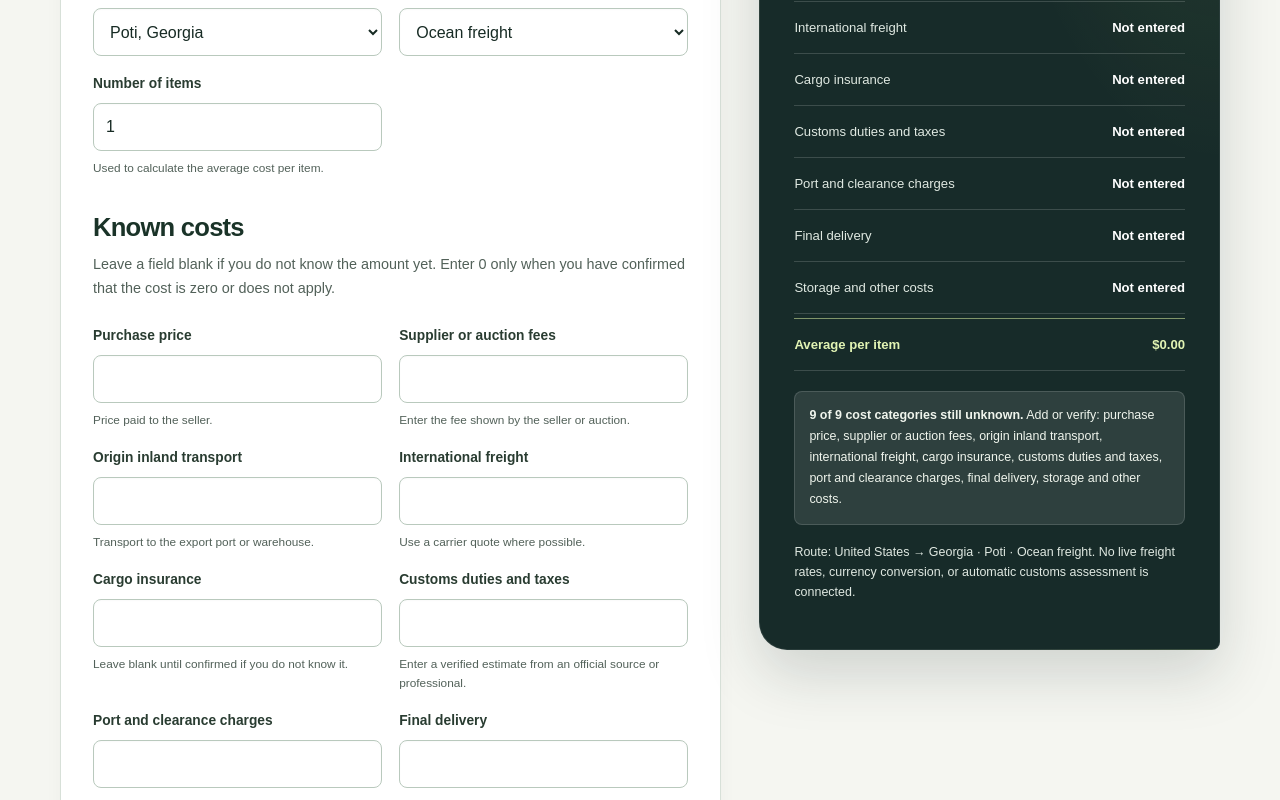
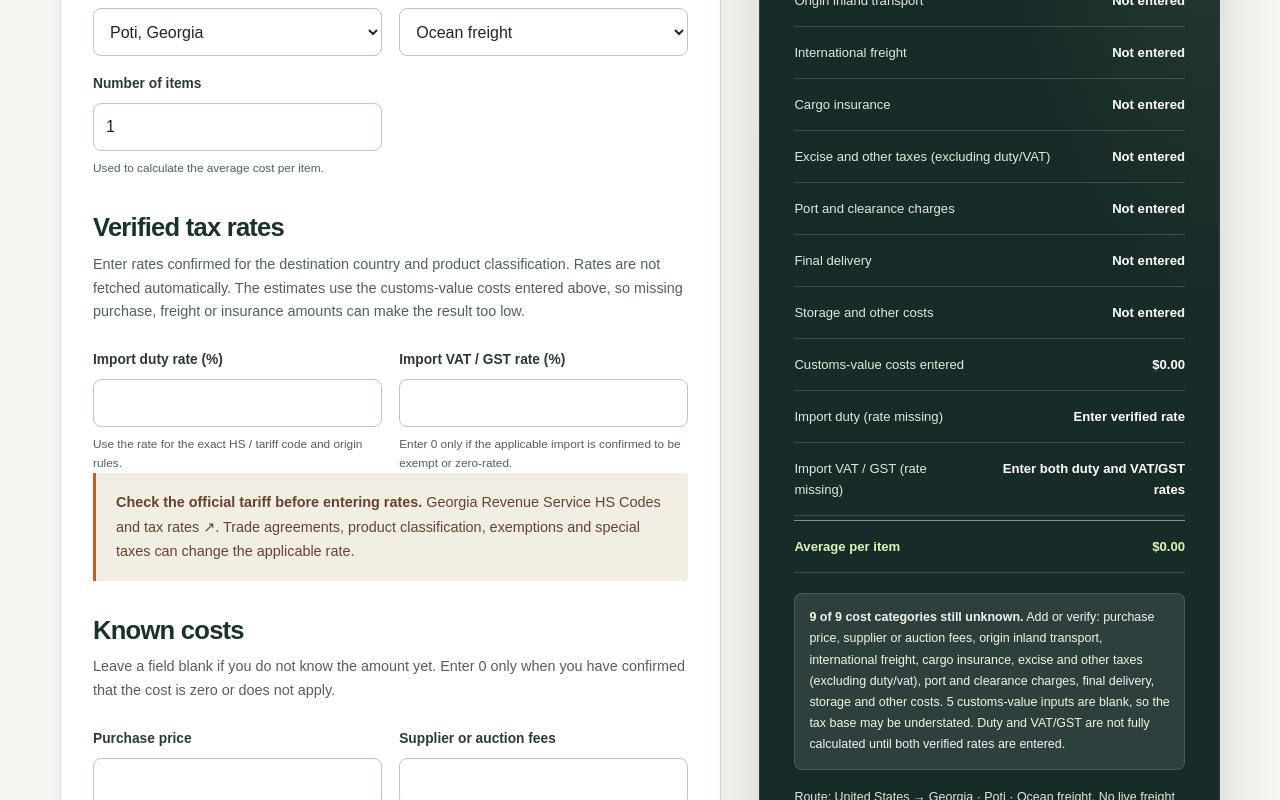
Before and after one commit to GIORGIO2032Q4E/portavero, a Next.js app: page /calculator in a window 1280 px wide. Shown: the part 880-1680 px from the top of the page. Built offline with nearby package versions, Linux system fonts and the light colour scheme; no server answers.

Commit message:
Add rate-based import duty and VAT estimates

```diff
--- a/src/app/calculator/page.tsx
+++ b/src/app/calculator/page.tsx
@@ -8,7 +8,7 @@ type Currency = "USD" | "EUR" | "GBP" | "GEL" | "JPY";
 type CostKey = "purchase" | "supplier" | "inland" | "freight" | "insurance" | "customs" | "port" | "delivery" | "other";
 
 type CostValues = Record<CostKey, number | null>;
-type SavedEstimate = { id: number; name: string; savedAt: string; currency: Currency; category: string; origin: string; destination: string; destinationPort: string; shippingMethod: string; quantity: number; costs: CostValues };
+type SavedEstimate = { id: number; name: string; savedAt: string; currency: Currency; category: string; origin: string; destination: string; destinationPort: string; shippingMethod: string; quantity: number; costs: CostValues; dutyRate?: number | null; vatRate?: number | null };
 
 const costFields: { key: CostKey; label: string; hint: string }[] = [
   { key: "purchase", label: "Purchase price", hint: "Price paid to the seller." },
@@ -16,7 +16,7 @@ const costFields: { key: CostKey; label: string; hint: string }[] = [
   { key: "inland", label: "Origin inland transport", hint: "Transport to the export port or warehouse." },
   { key: "freight", label: "International freight", hint: "Use a carrier quote where possible." },
   { key: "insurance", label: "Cargo insurance", hint: "Leave blank until confirmed if you do not know it." },
-  { key: "customs", label: "Customs duties and taxes", hint: "Enter a verified estimate from an official source or professional." },
+  { key: "customs", label: "Excise and other taxes (excluding duty/VAT)", hint: "Enter verified excise or other taxes here. Do not include the import duty or VAT calculated below." },
   { key: "port", label: "Port and clearance charges", hint: "Destination handling, broker and documentation fees." },
   { key: "delivery", label: "Final delivery", hint: "Transport from the port to the final destination." },
   { key: "other", label: "Storage and other costs", hint: "Any additional known expense." }
@@ -88,6 +88,8 @@ export default function CalculatorPage() {
   const [destinationPort, setDestinationPort] = useState("Poti");
   const [shippingMethod, setShippingMethod] = useState("Ocean freight");
   const [quantity, setQuantity] = useState(1);
+  const [dutyRate, setDutyRate] = useState<number | null>(null);
+  const [vatRate, setVatRate] = useState<number | null>(null);
   const [costs, setCosts] = useState<CostValues>(emptyCosts);
   const [estimateName, setEstimateName] = useState("");
   const [savedEstimates, setSavedEstimates] = useState<SavedEstimate[]>([]);
@@ -118,7 +120,7 @@ export default function CalculatorPage() {
       setSaveMessage("Enter a name for this estimate first.");
       return;
     }
-    const snapshot: SavedEstimate = { id: Date.now(), name, savedAt: new Date().toISOString(), currency, category, origin, destination, destinationPort, shippingMethod, quantity, costs: { ...costs } };
+    const snapshot: SavedEstimate = { id: Date.now(), name, savedAt: new Date().toISOString(), currency, category, origin, destination, destinationPort, shippingMethod, quantity, costs: { ...costs }, dutyRate, vatRate };
     persistEstimates([snapshot, ...savedEstimates].slice(0, 10));
     setEstimateName("");
     setSaveMessage("Estimate saved in this browser.");
@@ -139,6 +141,8 @@ export default function CalculatorPage() {
     setShippingMethod(saved.shippingMethod);
     setQuantity(saved.quantity);
     setCosts(saved.costs);
+    setDutyRate(saved.dutyRate ?? null);
+    setVatRate(saved.vatRate ?? null);
     setSaveMessage(`Loaded “${saved.name}”.`);
   }
 
@@ -150,13 +154,26 @@ export default function CalculatorPage() {
     const enteredCosts = costFields.filter(({ key }) => costs[key] !== null);
     const knownSubtotal = enteredCosts.reduce((sum, { key }) => sum + (costs[key] ?? 0), 0);
     const unknownCosts = costFields.filter(({ key }) => costs[key] === null);
+    const customsValueKeys: CostKey[] = ["purchase", "supplier", "inland", "freight", "insurance"];
+    const customsValue = customsValueKeys.reduce((sum, key) => sum + (costs[key] ?? 0), 0);
+    const missingCustomsValue = customsValueKeys.filter((key) => costs[key] === null).length;
+    const importDuty = dutyRate === null ? null : customsValue * dutyRate / 100;
+    const importVat = dutyRate === null || vatRate === null
+      ? null
+      : (customsValue + (importDuty ?? 0) + (costs.customs ?? 0)) * vatRate / 100;
+    const estimatedTotal = knownSubtotal + (importDuty ?? 0) + (importVat ?? 0);
     return {
       knownSubtotal,
       unknownCosts,
       enteredCount: enteredCosts.length,
-      perItem: quantity > 0 ? knownSubtotal / quantity : knownSubtotal
+      customsValue,
+      missingCustomsValue,
+      importDuty,
+      importVat,
+      estimatedTotal,
+      perItem: quantity > 0 ? estimatedTotal / quantity : estimatedTotal
     };
-  }, [costs, quantity]);
+  }, [costs, quantity, dutyRate, vatRate]);
 
   function updateCost(key: CostKey, value: number | null) {
     setCosts((current) => ({ ...current, [key]: value }));
@@ -171,6 +188,8 @@ export default function CalculatorPage() {
     setShippingMethod("Ocean freight");
     setQuantity(1);
     setCosts(emptyCosts);
+    setDutyRate(null);
+    setVatRate(null);
   }
 
   function changeCurrency(nextCurrency: Currency) {
@@ -244,6 +263,15 @@ export default function CalculatorPage() {
               </div>
               <NumberField id="quantity" label="Number of items" value={quantity} onChange={(value) => setQuantity(Math.max(1, Math.round(value ?? 1)))} hint="Used to calculate the average cost per item." />
             </div>
+            <h2 style={{ marginTop: 34 }}>Verified tax rates</h2>
+            <p className="panel-intro">Enter rates confirmed for the destination country and product classification. Rates are not fetched automatically. The estimates use the customs-value costs entered above, so missing purchase, freight or insurance amounts can make the result too low.</p>
+            <div className="form-grid">
+              <NumberField id="duty-rate" label="Import duty rate (%)" value={dutyRate} onChange={(value) => setDutyRate(value === null ? null : Math.min(100, value))} hint="Use the rate for the exact HS / tariff code and origin rules." />
+              <NumberField id="vat-rate" label="Import VAT / GST rate (%)" value={vatRate} onChange={(value) => setVatRate(value === null ? null : Math.min(100, value))} hint="Enter 0 only if the applicable import is confirmed to be exempt or zero-rated." />
+            </div>
+            <div className="notice">
+              <strong>Check the official tariff before entering rates.</strong> {destination.trim().toLowerCase() === "georgia" ? <a href="https://www.rs.ge/CommodityCodes-en" target="_blank" rel="noreferrer">Georgia Revenue Service HS Codes and tax rates ↗</a> : <a href="https://www.wcoomd.org/en/topics/nomenclature/resources/national-and-international-customs-tariff/national-tariff" target="_blank" rel="noreferrer">WCO directory of national customs tariffs ↗</a>}. Trade agreements, product classification, exemptions and special taxes can change the applicable rate.
+            </div>
             <h2 style={{ marginTop: 34 }}>Known costs</h2>
             <p className="panel-intro">Leave a field blank if you do not know the amount yet. Enter 0 only when you have confirmed that the cost is zero or does not apply.</p>
             <div className="form-grid">
@@ -284,9 +312,9 @@ export default function CalculatorPage() {
           </section>
 
           <aside className="panel result-panel" aria-live="polite">
-            <span className="result-label">Known-cost subtotal</span>
-            <div className="result-total">{money(result.knownSubtotal, currency)}</div>
-            <p>This is the sum of the amounts entered, not a guaranteed final landed cost.</p>
+            <span className="result-label">{dutyRate !== null && vatRate !== null ? "Estimated total using entered rates" : "Known-cost subtotal"}</span>
+            <div className="result-total">{money(result.estimatedTotal, currency)}</div>
+            <p>{dutyRate !== null && vatRate !== null ? "Includes estimated duty and VAT/GST using the rates you entered. Confirm the tax base and any country-specific rules before relying on it." : "Enter verified duty and VAT/GST rates below to add a preliminary tax estimate. Until then, this is only the sum of entered costs."}</p>
             <div className="result-lines">
               {costFields.map(({ key, label }) => (
                 <div className="result-line" key={key}>
@@ -294,6 +322,9 @@ export default function CalculatorPage() {
                   <strong>{costs[key] === null ? "Not entered" : money(costs[key] ?? 0, currency)}</strong>
                 </div>
               ))}
+              <div className="result-line"><span>Customs-value costs entered</span><strong>{money(result.customsValue, currency)}</strong></div>
+              <div className="result-line"><span>Import duty {dutyRate === null ? "(rate missing)" : `(${dutyRate}%)`}</span><strong>{result.importDuty === null ? "Enter verified rate" : money(result.importDuty, currency)}</strong></div>
+              <div className="result-line"><span>Import VAT / GST {vatRate === null ? "(rate missing)" : `(${vatRate}%)`}</span><strong>{result.importVat === null ? "Enter both duty and VAT/GST rates" : money(result.importVat, currency)}</strong></div>
               <div className="result-line result-line-total">
                 <span>Average per item</span>
                 <strong>{money(result.perItem, currency)}</strong>
@@ -303,10 +334,10 @@ export default function CalculatorPage() {
               <strong>{result.unknownCosts.length} of {costFields.length} cost categories still unknown.</strong>
               {result.unknownCosts.length > 0
                 ? ` Add or verify: ${result.unknownCosts.map(({ label }) => label.toLowerCase()).join(", ")}.`
-                : " All listed categories have an entered amount. Verify applicable taxes and fees with official sources before relying on the total."}
+                : " All listed cost categories have an entered amount."} {result.missingCustomsValue > 0 ? `${result.missingCustomsValue} customs-value inputs are blank, so the tax base may be understated.` : ""} {dutyRate === null || vatRate === null ? "Duty and VAT/GST are not fully calculated until both verified rates are entered." : "These are indicative calculations. Local law may use a different tax base, exemptions, thresholds, minimum charges or special duties."}
             </div>
             <p style={{ marginTop: 18, fontSize: ".78rem" }}>
-              Route: {origin.trim() || "Origin not specified"} → {destination.trim() || "Destination not specified"} · {destinationPort} · {shippingMethod}. No live freight rates, currency conversion, or automatic customs assessment is connected.
+              Route: {origin.trim() || "Origin not specified"} → {destination.trim() || "Destination not specified"} · {destinationPort} · {shippingMethod}. No live freight rates, currency conversion or automatic tariff lookup is connected. This calculator applies the rates you enter and does not replace the destination country’s official customs calculation.
             </p>
           </aside>
         </div>
```
